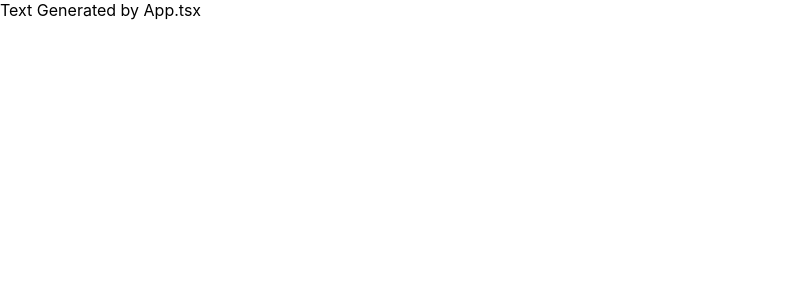
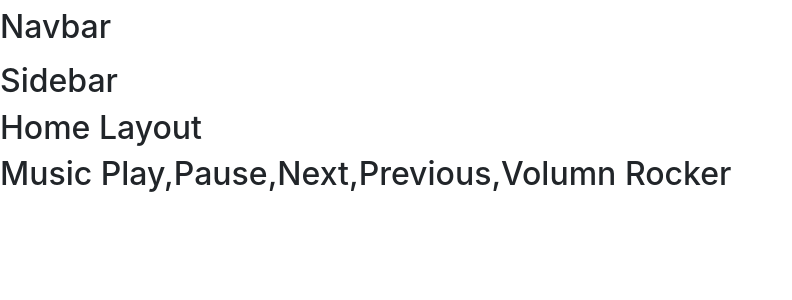
Before and after one commit to SHIVENDRA8004/Dendrite.ai-Typescript, a React (Create React App) app: page / in a window 1280 px wide. Shown: the top 300 px of the page, without its empty margins (0-792 px from the left). Built offline with nearby package versions, Linux system fonts and the light colour scheme.

Commit message:
Created basic folders and all required components

```diff
--- a/public/index.html
+++ b/public/index.html
@@ -5,7 +5,15 @@
     <meta name="viewport" content="width=device-width, initial-scale=1" />
     <meta name="theme-color" content="#000000" />
     <meta name="description" content="Web site created using create-react-app" />
+    <!-- Webpage Title -->
     <title>Music Player Website</title>
+    <!-- Bootstrap 5.0.2 CDN -->
+    <link
+      href="https://cdn.jsdelivr.net/npm/bootstrap@5.0.2/dist/css/bootstrap.min.css"
+      rel="stylesheet"
+      integrity="sha384-EVSTQN3/azprG1Anm3QDgpJLIm9Nao0Yz1ztcQTwFspd3yD65VohhpuuCOmLASjC"
+      crossorigin="anonymous"
+    />
   </head>
   <body>
     <noscript>You need to enable JavaScript to run this app.</noscript>
--- a/src/App.tsx
+++ b/src/App.tsx
@@ -1,6 +1,21 @@
 import React from "react";
+import Navbar from "./compoents/layouts/Navbar";
+import Sidebar from "./compoents/layouts/Sidebar";
+import Home from "./compoents/pages/Home";
+import MusicGrid from "./compoents/layouts/MusicGrid";
 function App() {
-  return <div className="App">Text Generated by App.tsx</div>;
+  return (
+    <div className="App">
+      <div>
+        <Navbar />
+        <div>
+          <Sidebar />
+          <Home />
+        </div>
+        <MusicGrid />
+      </div>
+    </div>
+  );
 }
 
 export default App;
--- /dev/null
+++ b/src/compoents/layouts/MusicGrid.tsx
@@ -0,0 +1,9 @@
+const MusicGrid = () => {
+  return (
+    <div className="musicGrid">
+      <h2> Music Play,Pause,Next,Previous,Volumn Rocker </h2>
+    </div>
+  );
+};
+
+export default MusicGrid;
--- /dev/null
+++ b/src/compoents/layouts/Navbar.tsx
@@ -0,0 +1,9 @@
+const Navbar = () => {
+  return (
+    <div className="navbar">
+      <h2>Navbar</h2>
+    </div>
+  );
+};
+
+export default Navbar;
--- /dev/null
+++ b/src/compoents/layouts/Sidebar.tsx
@@ -0,0 +1,9 @@
+const Sidebar = () => {
+  return (
+    <div className="sidebar">
+      <h2>Sidebar</h2>
+    </div>
+  );
+};
+
+export default Sidebar;
--- /dev/null
+++ b/src/compoents/pages/Home.tsx
@@ -0,0 +1,9 @@
+const Home = () => {
+  return (
+    <div className="home">
+      <h2>Home Layout</h2>
+    </div>
+  );
+};
+
+export default Home;
```
